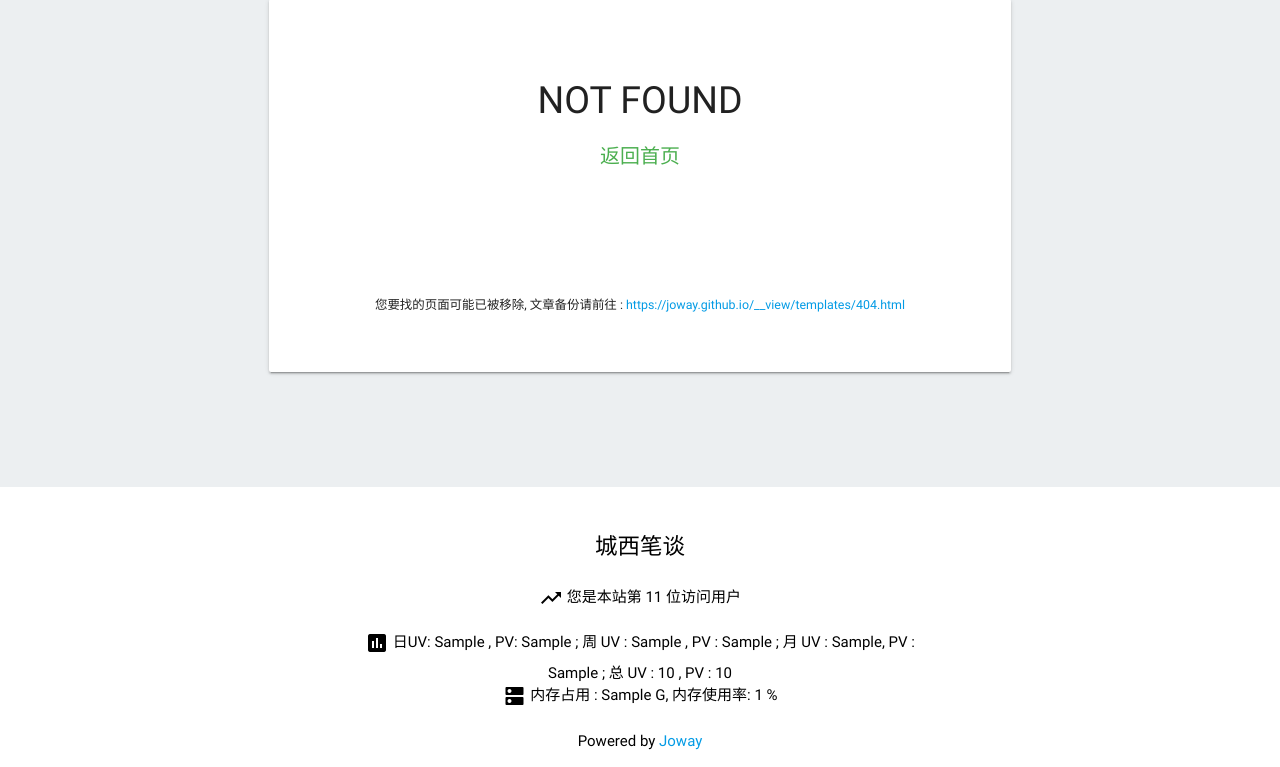
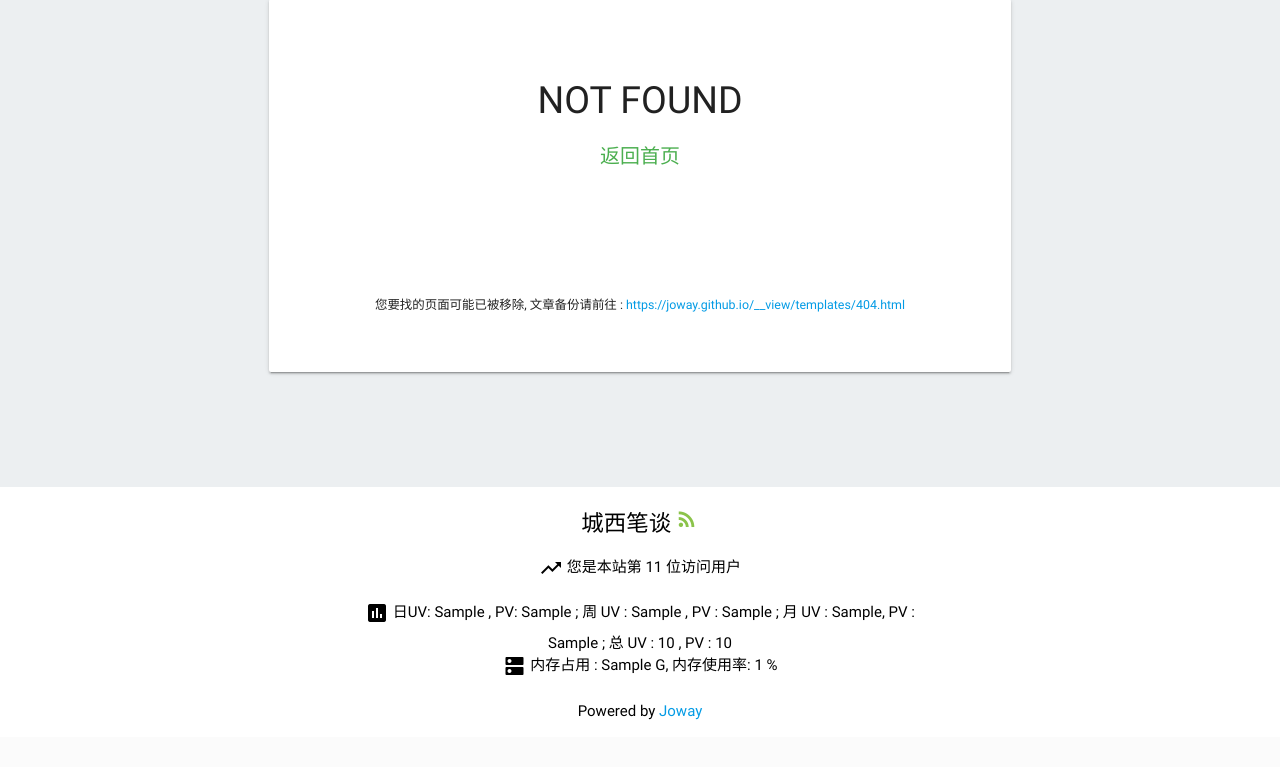
Before and after one commit to joway/Block, a Django app: template templates/404.html in a window 1280 px wide. Shown: the part 113-880 px from the top of the page. After the commit the page ends 833 px from the top, so only its background shows below. Run offline with Django 3.2, Linux system fonts and the light colour scheme; the template is opened without the code that fills it: most values are stand-ins (such as "Sample title", 1, 10 or a date in 2020); parts of the project's set-up code (start-up, migrations or seed data) failed here and were passed over.

Commit message:
add rss button

```diff
--- a/templates/footer/_footer.html
+++ b/templates/footer/_footer.html
@@ -4,7 +4,10 @@
     <div class="container">
       <div class="row valign-wrapper">
         <div class="col l8 s10 offset-l2 offset-s1 valign center-align">
-          <p style="font-size: 1.5em">城西笔谈</p>
+          <span style="font-size: 1.5em">城西笔谈</span>
+          <a href="/feed/" target="_blank" class="light-green-text lighten-1">
+            <i class="material-icons">rss_feed</i>
+          </a>
           <p>
             <i class="material-icons">trending_up</i>
             <span class="vertical-top">您是本站第 {{ analysis.pageview.UV_TOTAL | add:1 }} 位访问用户</span>
```
